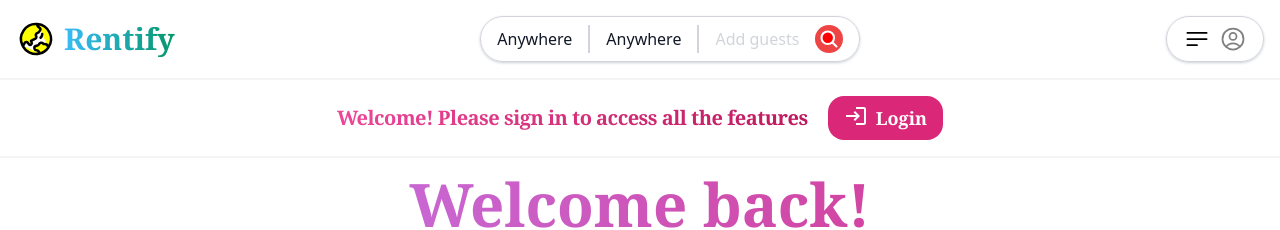
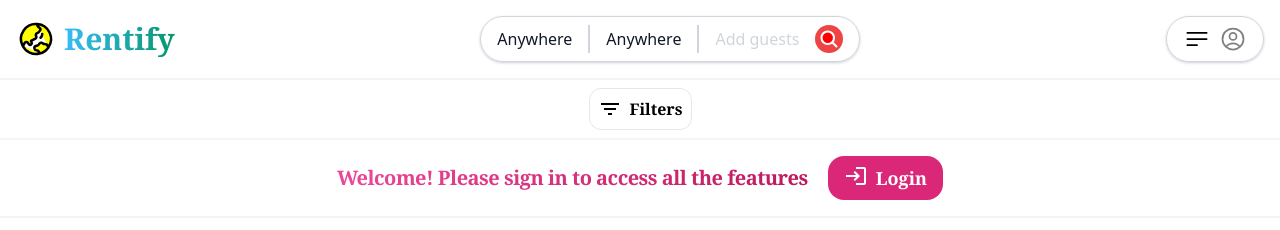
Before and after one commit to aidian3k/Booking-App, a React (Create React App) app in the folder booking-app-frontend/: page /profile in a window 1280 px wide. Shown: the top 230 px of the page. Built offline with nearby package versions, Linux system fonts and the light colour scheme.

Commit message:
Added possibility to calculate booking

```diff
--- a/booking-app-frontend/src/components/booking-card/BookingCard.tsx
+++ b/booking-app-frontend/src/components/booking-card/BookingCard.tsx
@@ -8,14 +8,18 @@ export const BookingCard: FC<{property: Property}> = (props) => {
     const [numberOfGuests, setNumberOfGuests] = useState<number>(1);
     const {property} = props;
 
+    function getDateSubtractionInDays(firstDate: Date, secondDate: Date) {
+        return (firstDate.valueOf() - secondDate.valueOf()) / (1000 * 60 * 60 * 24);
+    }
+
     function calculateFinalPrice() {
-        const numberOfDays = checkOut.valueOf() - checkIn.valueOf();
+        const numberOfDays = getDateSubtractionInDays(checkOut, checkIn);
 
         return property.price * numberOfDays * numberOfGuests;
     }
 
     function getCleaningFee() {
-        const numberOfDays = checkOut.valueOf() - checkIn.valueOf();
+        const numberOfDays = getDateSubtractionInDays(checkOut, checkIn);
 
         return property.cleaningFee * numberOfDays;
     }
@@ -47,12 +51,12 @@ export const BookingCard: FC<{property: Property}> = (props) => {
                     <div className={'flex'}>
                         <div className={'py-3 px-4 border-r'}>
                             <label>Check in:</label>
-                            <input type={'date'} onChange={(event: any)  => setCheckIn(event.target.value)}/>
+                            <input type={'date'} onChange={(event: any)  => setCheckIn(new Date(event.target.value))}/>
                         </div>
 
                         <div className={'py-3 px-4'}>
                             <label>Check out:</label>
-                            <input type={'date'} onChange={(event: any)  => setCheckOut(event.target.value)}/>
+                            <input type={'date'} onChange={(event: any)  => setCheckOut(new Date(event.target.value))}/>
                         </div>
                     </div>
 
@@ -75,7 +79,7 @@ export const BookingCard: FC<{property: Property}> = (props) => {
                     </div>
 
                     <div className={'flex justify-between'}>
-                        <p className={'text-serif text-base underline'}>$100 x {checkOut.valueOf() - checkIn.valueOf()} days x {numberOfGuests} guests</p>
+                        <p className={'text-serif text-base underline'}>$100 x {getDateSubtractionInDays(checkOut, checkIn)} days x {numberOfGuests} guests</p>
                         <p className={'text-serif text-base'}>{calculateFinalPrice()} $</p>
                     </div>
 
--- a/booking-app-frontend/src/components/navbar/Navbar.tsx
+++ b/booking-app-frontend/src/components/navbar/Navbar.tsx
@@ -8,6 +8,8 @@ import {NavbarSearchMenu} from "./NavbarSearchMenu";
 import { motion } from "framer-motion";
 import {NavbarNotLoggedInfo} from "./NavbarNotLoggedInfo";
 import {useAppSelector} from "../../hooks/reduxHooks";
+import {DotsIcon} from "../../assets/DotsIcon";
+import FilterListIcon from '@mui/icons-material/FilterList';
 
 export const Navbar: FC = () => {
     const [searchMenuShown, setSearchMenuShown] = useState<boolean>(false);
@@ -31,6 +33,15 @@ export const Navbar: FC = () => {
                              transition={{ duration: 0.3 }}><NavbarSearchMenu/></motion.div>)}
             <NavbarBreak/>
 
+            <div className={'flex justify-center'}>
+                <button className={'flex gap-2 p-2 border border-solid-500 rounded-xl my-2'}>
+                    <FilterListIcon/>
+                    <p className={'font-serif font-semibold'}>Filters</p>
+                </button>
+            </div>
+
+            <NavbarBreak/>
+
             {loggedIn ? <NavbarDirections/> : <NavbarNotLoggedInfo/>}
 
             <NavbarBreak/>
```
